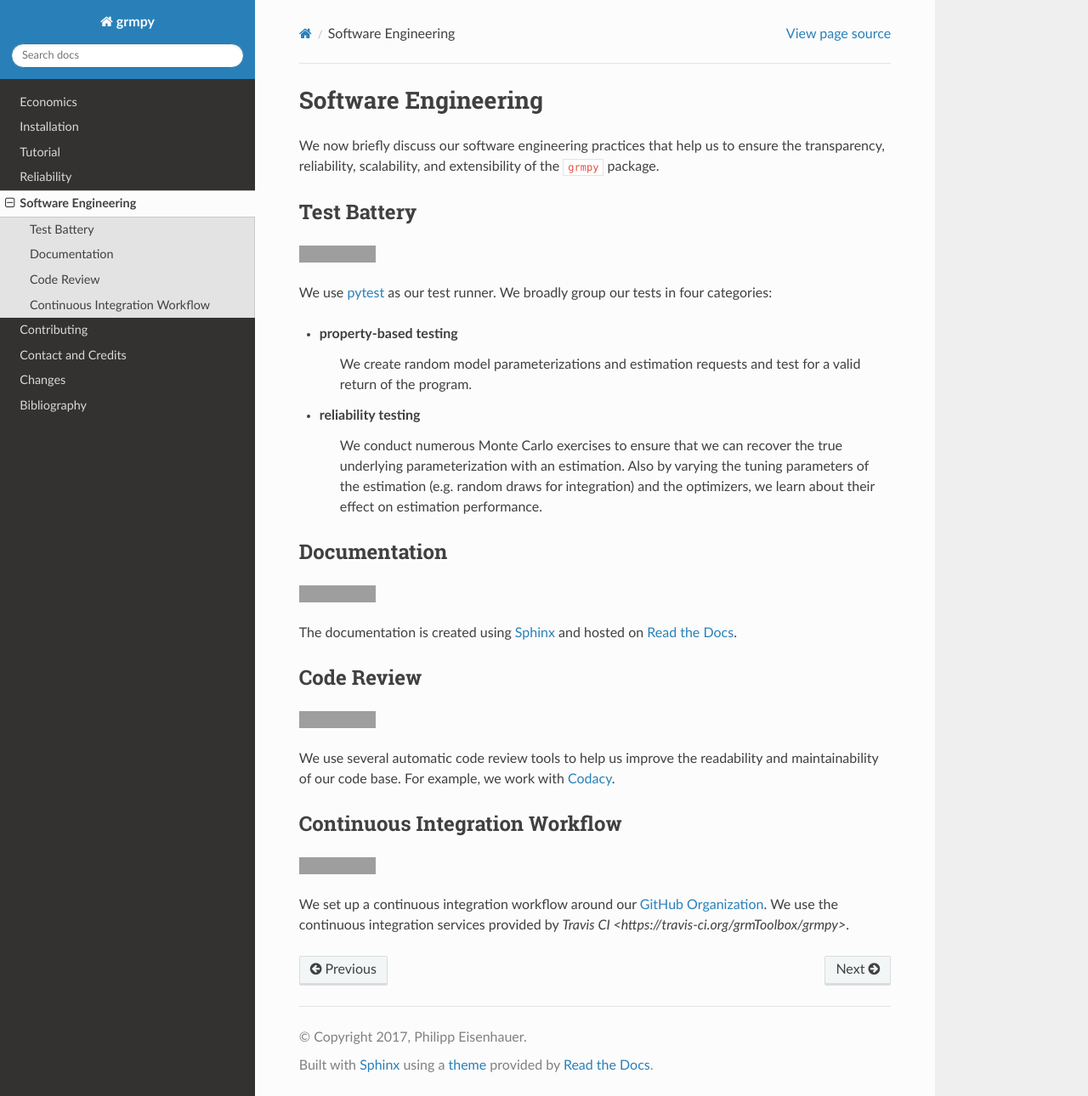
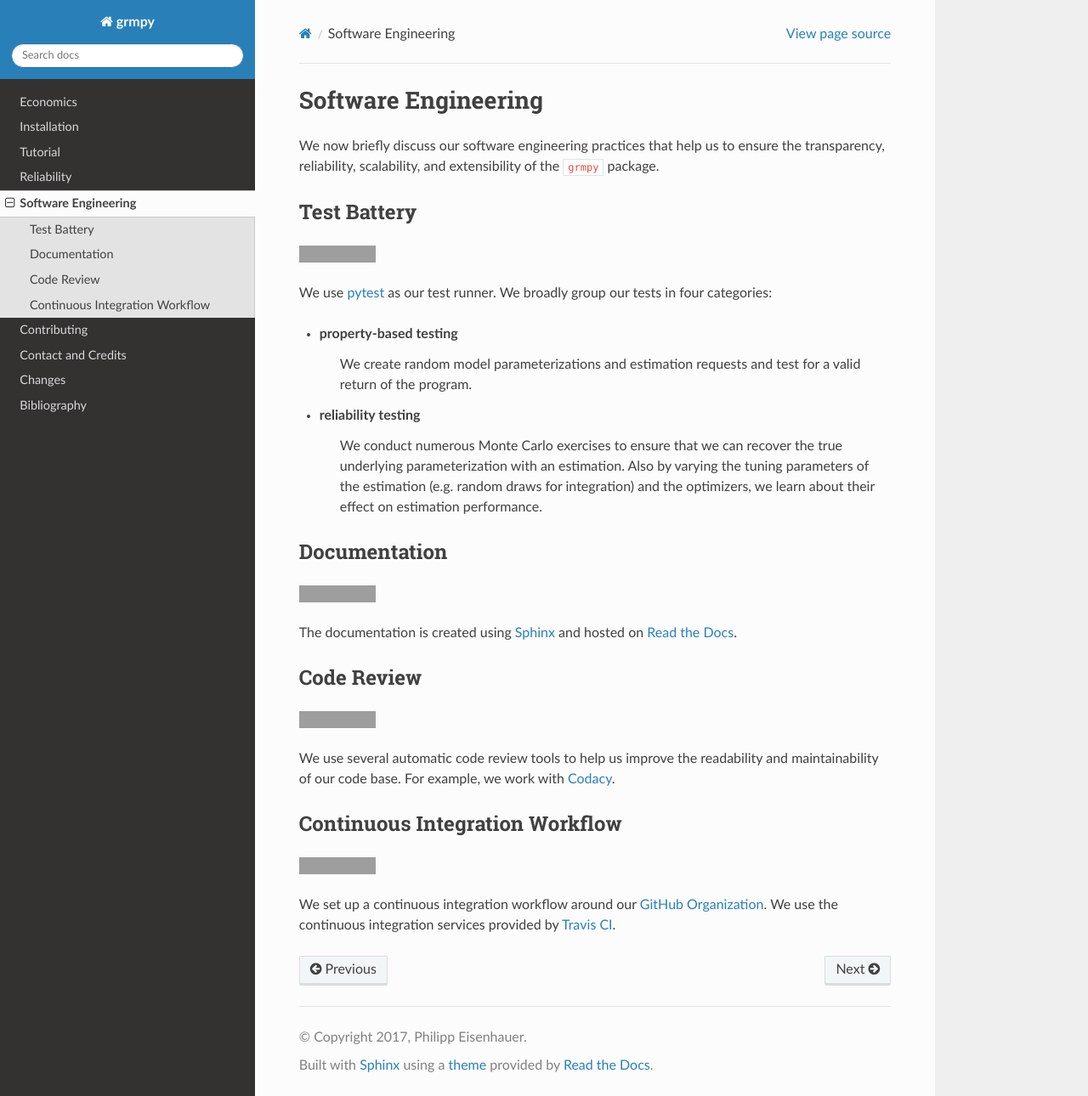
Before and after one commit to OpenSourceEconomics/grmpy, a Sphinx documentation site: the page built from docs/software_engineering.rst, in a window 1280 px wide and 1290 px high. Shown: the whole window at 85% size. Built offline with Sphinx 7.4.7 and the Read the Docs theme 2.0.0, drawn with Linux system fonts in a browser that asks for light colours; grey boxes are pictures that could not be loaded.

Commit message:
Fixed Travis link in the doc files

```diff
--- a/docs/software_engineering.rst
+++ b/docs/software_engineering.rst
@@ -42,4 +42,4 @@ Continuous Integration Workflow
 .. image:: https://travis-ci.org/grmToolbox/grmpy.svg?branch=master
    :target: https://travis-ci.org/grmToolbox/grmpy
 
-We set up a continuous integration workflow around our `GitHub Organization <https://github.com/grmToolbox>`_. We use the continuous integration services provided by `Travis CI <https://travis-ci.org/grmToolbox/grmpy>`.
+We set up a continuous integration workflow around our `GitHub Organization <https://github.com/grmToolbox>`_. We use the continuous integration services provided by `Travis CI <https://travis-ci.org/grmToolbox/grmpy>`_.
```
